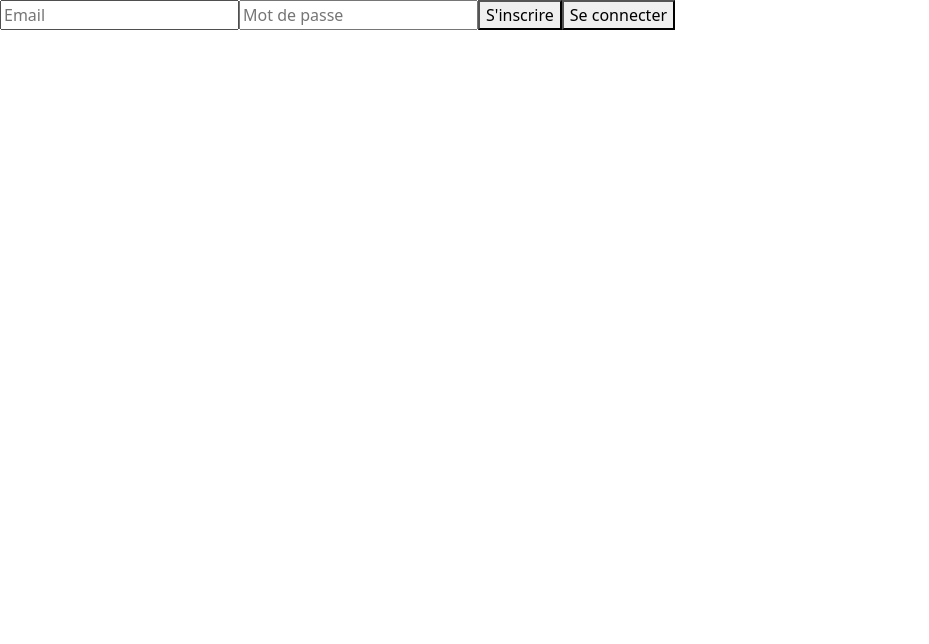
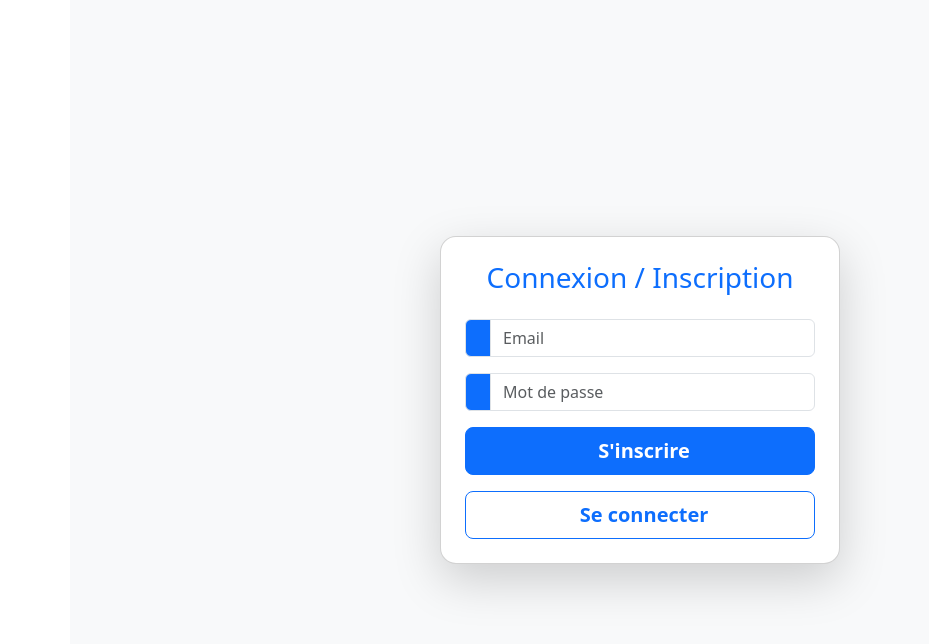
Before and after one commit to corentinnys/Bookmark-manager-app, a React (Vite) app: page / in a window 1280 px wide. Shown: the top 644 px of the page, without its empty margins (0-929 px from the left). Built offline with nearby package versions, Linux system fonts and the light colour scheme; no server answers.

Commit message:
mise en place de l authentification css

```diff
--- a/src/Auth.jsx
+++ b/src/Auth.jsx
@@ -25,11 +25,70 @@ export default function Auth({ setUser }) {
     }
 
     return (
-        <div>
+       /* <div>
             <input placeholder="Email" value={email} onChange={e => setEmail(e.target.value)} />
             <input placeholder="Mot de passe" type="password" value={password} onChange={e => setPassword(e.target.value)} />
             <button onClick={signup}>S'inscrire</button>
             <button onClick={login}>Se connecter</button>
+        </div>*/
+        <div className="container d-flex justify-content-center align-items-center vh-100 bg-light">
+            <div className="card p-4 shadow-lg rounded-4" style={{ maxWidth: '400px', width: '100%' }}>
+                <h3 className="card-title text-center mb-4 text-primary">Connexion / Inscription</h3>
+
+                <div className="mb-3 input-group">
+      <span className="input-group-text bg-primary text-white">
+        <i className="bi bi-envelope-fill"></i>
+      </span>
+                    <input
+                        type="email"
+                        className="form-control"
+                        placeholder="Email"
+                        value={email}
+                        onChange={e => setEmail(e.target.value)}
+                    />
+                </div>
+
+                <div className="mb-3 input-group">
+      <span className="input-group-text bg-primary text-white">
+        <i className="bi bi-lock-fill"></i>
+      </span>
+                    <input
+                        type="password"
+                        className="form-control"
+                        placeholder="Mot de passe"
+                        value={password}
+                        onChange={e => setPassword(e.target.value)}
+                    />
+                </div>
+
+                <div className="d-grid gap-3">
+                    <button
+                        className="btn btn-primary btn-lg fw-bold"
+                        style={{ transition: '0.3s' }}
+                        onMouseEnter={e => e.target.style.backgroundColor = '#0056b3'}
+                        onMouseLeave={e => e.target.style.backgroundColor = '#0d6efd'}
+                        onClick={signup}
+                    >
+                        <i className="bi bi-person-plus-fill me-2"></i> S'inscrire
+                    </button>
+
+                    <button
+                        className="btn btn-outline-primary btn-lg fw-bold"
+                        style={{ transition: '0.3s', color: '#0d6efd' }}
+                        onMouseEnter={e => {
+                            e.target.style.backgroundColor = '#0d6efd';
+                            e.target.style.color = '#fff';
+                        }}
+                        onMouseLeave={e => {
+                            e.target.style.backgroundColor = '';
+                            e.target.style.color = '#0d6efd';
+                        }}
+                        onClick={login}
+                    >
+                        <i className="bi bi-box-arrow-in-right me-2"></i> Se connecter
+                    </button>
+                </div>
+            </div>
         </div>
     );
 }
```
